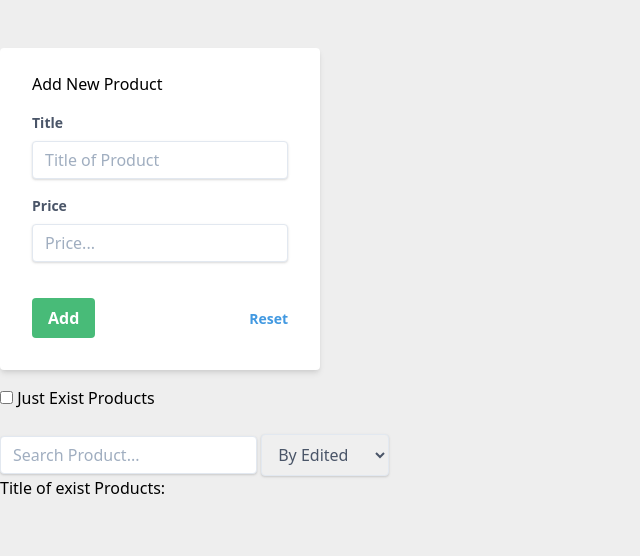
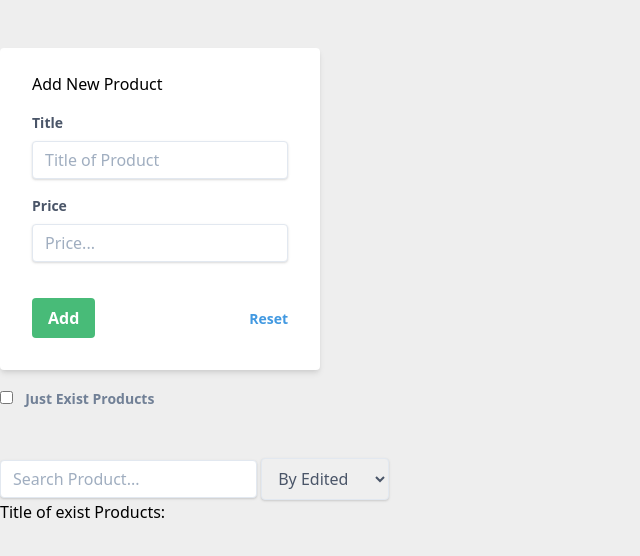
Before and after one commit to amiryxe/vanilla-js-crud, a plain HTML site: page index.html in a window 1280 px wide. Shown: the whole page, without its empty margins (0-640 px from the left). Drawn offline with Linux system fonts and the light colour scheme.

Commit message:
exist check style

```diff
--- a/index.html
+++ b/index.html
@@ -67,9 +67,11 @@
         </form>
       </div>
 
-      <label>
-        <input type="checkbox" name="" id="existCheck" />
-        Just Exist Products
+      <label class="md:w-2/3 block text-gray-600 font-bold">
+        <input class="mr-2 leading-tight" type="checkbox" id="existCheck" />
+        <span class="text-sm">
+          Just Exist Products
+        </span>
       </label>
 
       <br />
```
